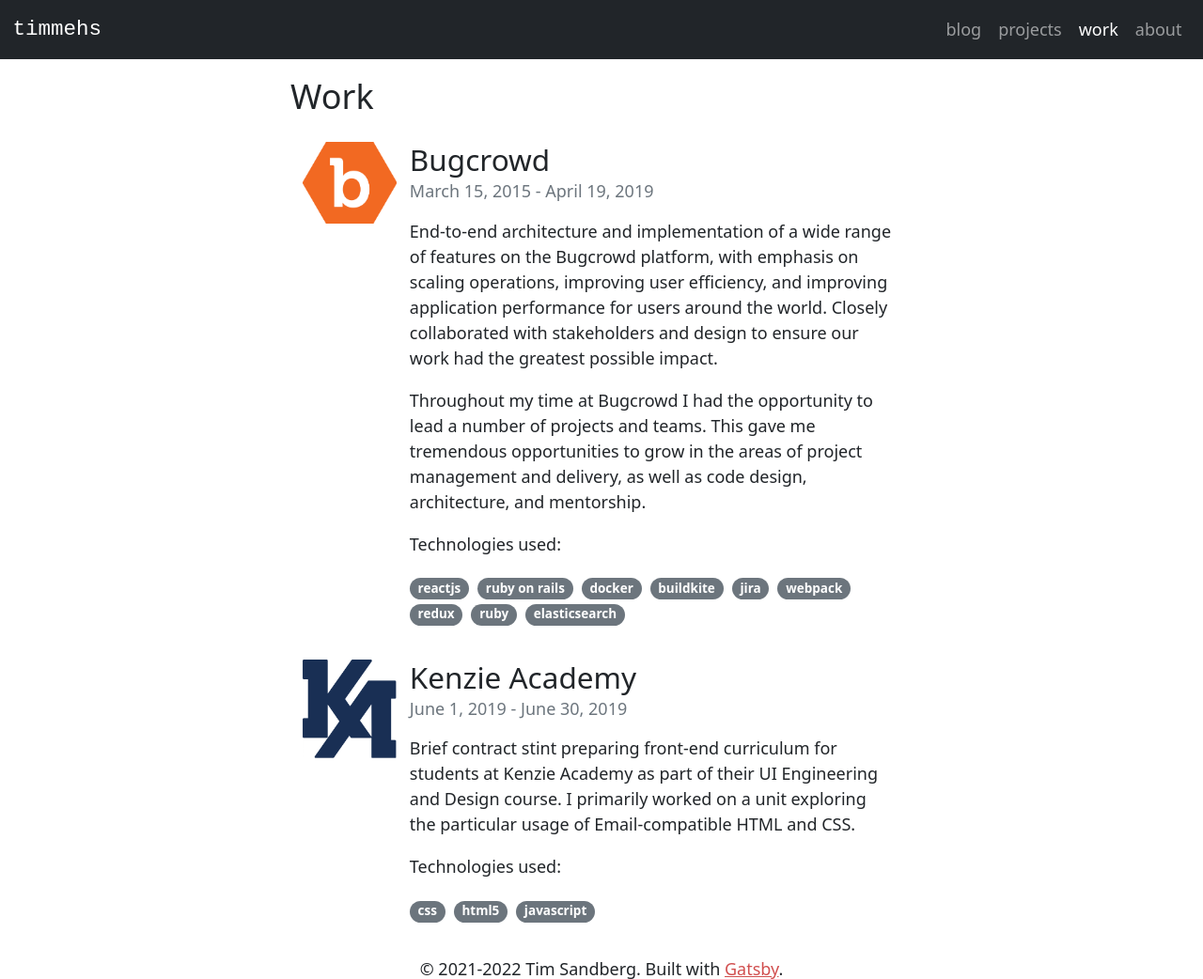
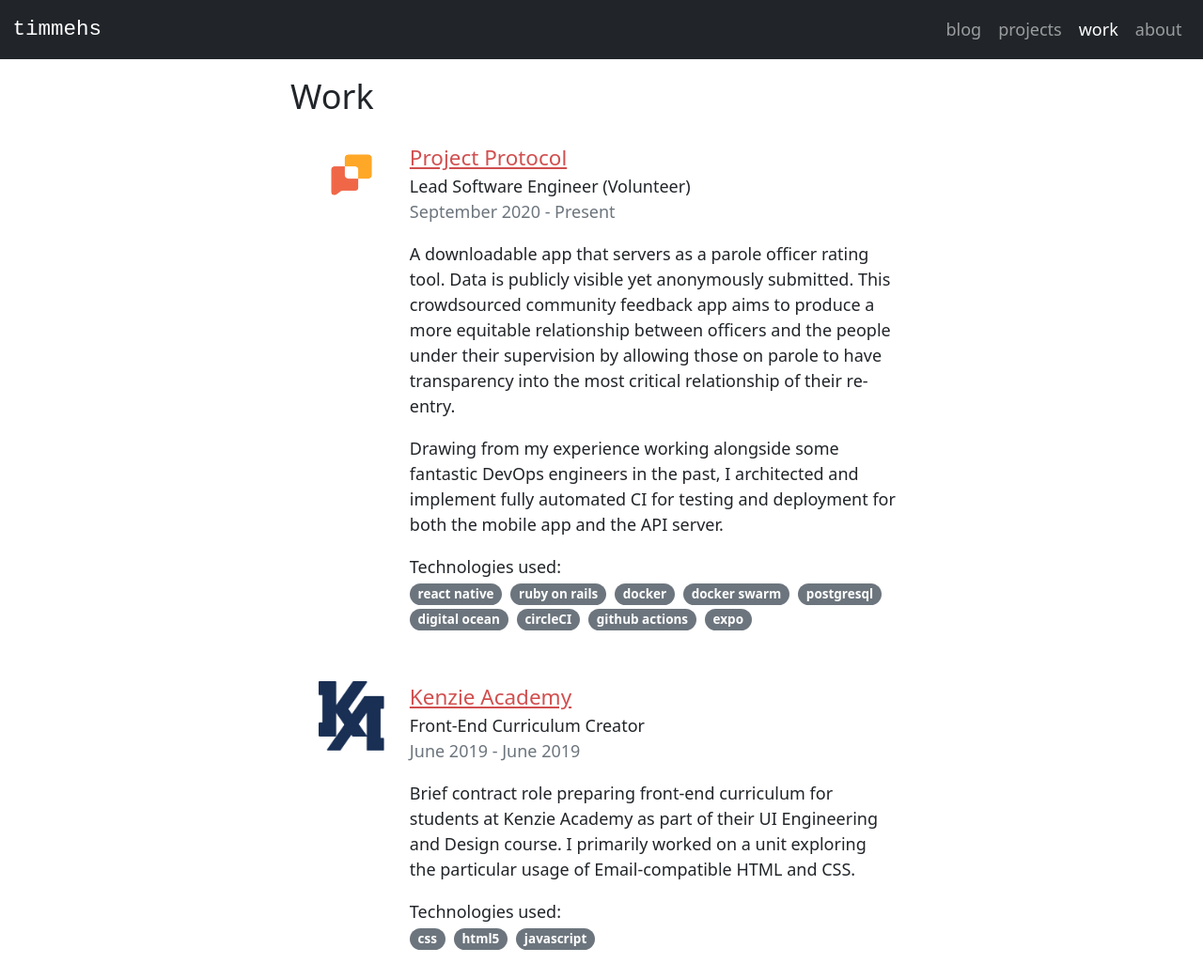
Before and after one commit to tasandberg/tasandberg.github.io, a Gatsby site: page /work in a window 1280 px wide. Shown: the top 1042 px of the page at 94% size. Built offline with nearby package versions, Linux system fonts and the light colour scheme; Gatsby itself is replaced by a stand-in of ours.

Commit message:
fix work

```diff
--- a/content/work-history/kenzie-academy.md
+++ b/content/work-history/kenzie-academy.md
@@ -1,14 +1,14 @@
 ---
 technologies:
-- css
-- html5
-- javascript
+  - css
+  - html5
+  - javascript
 employer: Kenzie Academy
 start_date: 2019-06-01T07:00:00Z
 end_date: 2019-06-30T07:00:00Z
 job_title: Front-End Curriculum Creator
 image: "/src/images/kenzie-logo.png"
 employer_url: https://kenzie.snhu.edu/
+---
 
----
-Brief contract stint preparing front-end curriculum for students at Kenzie Academy as part of their UI Engineering and Design course. I primarily worked on a unit exploring the particular usage of Email-compatible HTML and CSS.
+Brief contract role preparing front-end curriculum for students at Kenzie Academy as part of their UI Engineering and Design course. I primarily worked on a unit exploring the particular usage of Email-compatible HTML and CSS.
--- /dev/null
+++ b/content/work-history/project-protocol.md
@@ -0,0 +1,31 @@
+---
+technologies:
+  - react native
+  - ruby on rails
+  - docker
+  - docker swarm
+  - postgresql
+  - digital ocean
+  - circleCI
+  - github actions
+  - expo
+employer: Project Protocol
+start_date: 2020-09-15T07:00:00.000+00:00
+end_date:
+job_title: Lead Software Engineer (Volunteer)
+image: "../../src/images/pp-icon.png"
+employer_url: https://www.projectprotocol.org/
+---
+
+A downloadable app that servers as a parole officer rating
+tool. Data is publicly visible yet anonymously submitted.
+This crowdsourced community feedback app aims to produce a more
+equitable relationship between officers and the people
+under their supervision by allowing those on parole to have
+transparency into the most critical relationship of their
+re-entry.
+
+Drawing from my experience working alongside some fantastic
+DevOps engineers in the past, I architected and implement
+fully automated CI for testing and deployment for both the mobile app
+and the API server.
--- a/src/pages/work.js
+++ b/src/pages/work.js
@@ -8,16 +8,19 @@ export const query = graphql`
   query {
     allMarkdownRemark(
       filter: { fields: { collection: { eq: "workHistory" } } }
+      sort: { fields: frontmatter___start_date, order: DESC }
     ) {
       nodes {
         frontmatter {
           employer
-          start_date(formatString: "LL")
-          end_date(formatString: "LL")
+          employer_url
+          start_date(formatString: "MMMM YYYY")
+          end_date(formatString: "MMMM YYYY")
+          job_title
           technologies
           image {
             childImageSharp {
-              gatsbyImageData(width: 100, placeholder: BLURRED)
+              gatsbyImageData(width: 70, placeholder: BLURRED)
             }
           }
         }
@@ -29,29 +32,37 @@ export const query = graphql`
 `
 
 const WorkCard = ({ work }) => {
-  const { employer, start_date, end_date, technologies, image } =
-    work.frontmatter
+  const {
+    employer,
+    employer_url,
+    job_title,
+    start_date,
+    end_date,
+    technologies,
+    image,
+  } = work.frontmatter
   return (
     <div>
-      <Card className="border-0">
+      <Card className="border-0 mb-3">
         <Card.Body>
           <Row>
-            <Col xs={true} className="d-flex justify-content-end p-0">
+            <Col xs={true} className="d-flex justify-content-end">
               <div>
                 <GatsbyImage objectFit="cover" image={getImage(image)} />
               </div>
             </Col>
             <Col xs={10}>
-              <Card.Title>
-                <h3>{employer}</h3>
-              </Card.Title>
-              <Card.Subtitle>
-                <p className="text-muted">
-                  {start_date} - {end_date}
-                </p>
-              </Card.Subtitle>
+              <div>
+                <a className="fs-5" href={employer_url}>
+                  {employer}
+                </a>
+              </div>
+              <div>{job_title}</div>
+              <p className="text-muted">
+                {start_date} - {end_date || `Present`}
+              </p>
               <div dangerouslySetInnerHTML={{ __html: work.html }} />
-              <p>Technologies used:</p>
+              <p className="mb-0">Technologies used:</p>
               {technologies.map(t => (
                 <Badge pill bg="secondary me-2" key={employer + t}>
                   {t}
```
Also changed, not shown: src/images/pp-icon.png (added).
